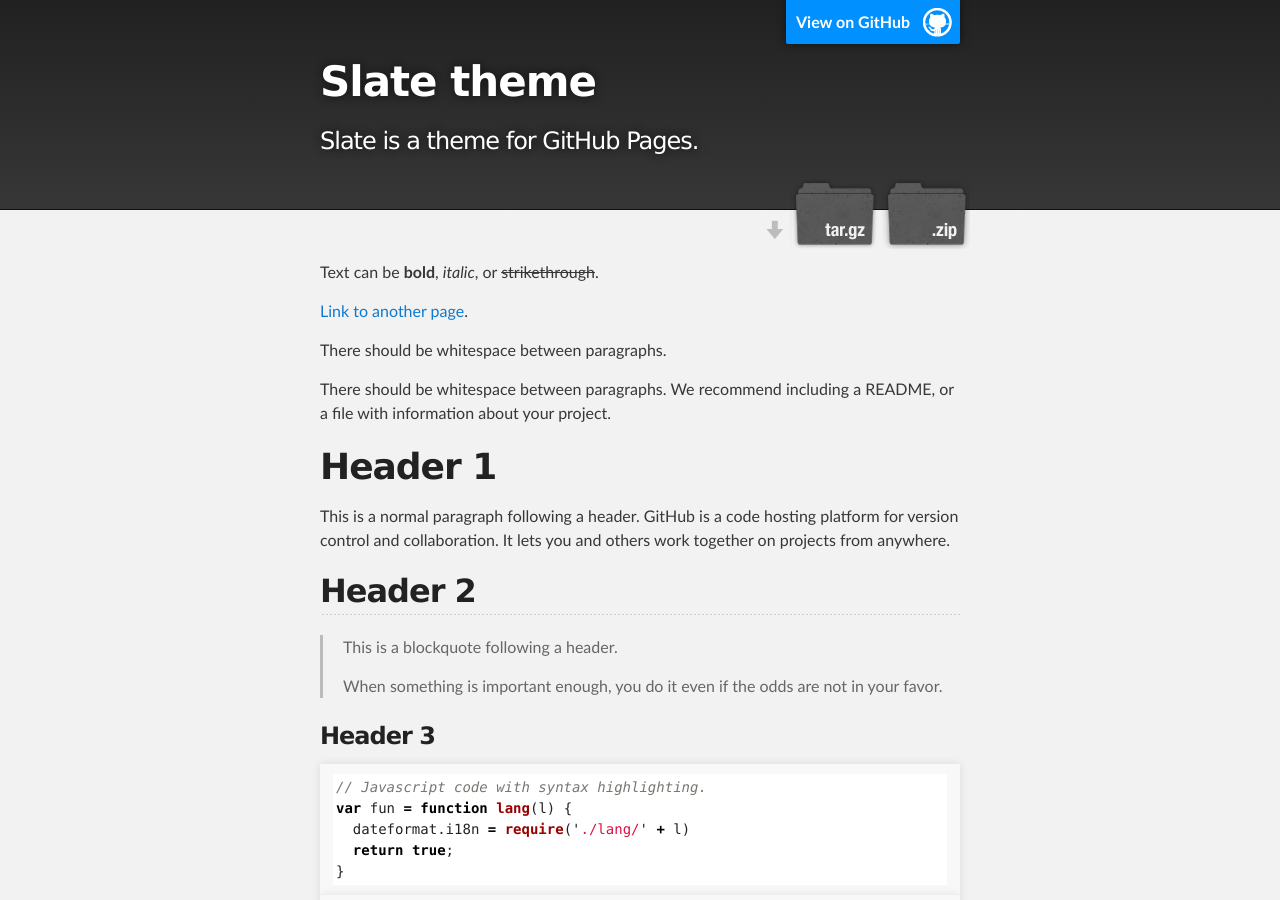
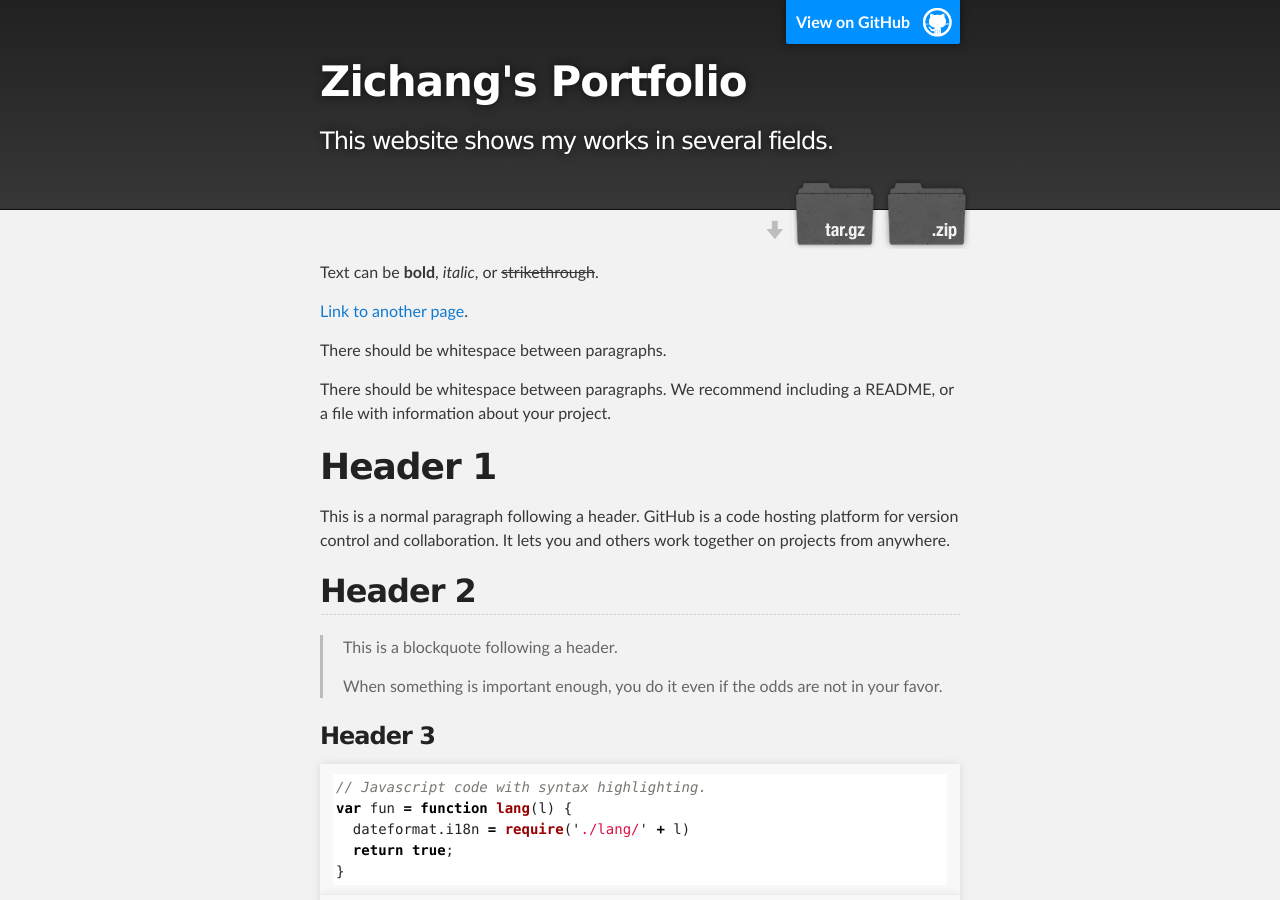
Before and after one commit to shinoobu/My-Portfolio, a Jekyll site: the page built from index.md, in a window 1280 px wide and 900 px high. Built offline with Jekyll 4.4.1, drawn with Linux system fonts in a browser that asks for light colours; some of the changed text lies outside the part shown.

Commit message:
Update _config.yml

```diff
--- a/_config.yml
+++ b/_config.yml
@@ -1,5 +1,5 @@
-title: Slate theme
-description: Slate is a theme for GitHub Pages.
+title: Zichang's Portfolio
+description: This website shows my works in several fields.
 show_downloads: true
 google_analytics:
 theme: jekyll-theme-slate
```
